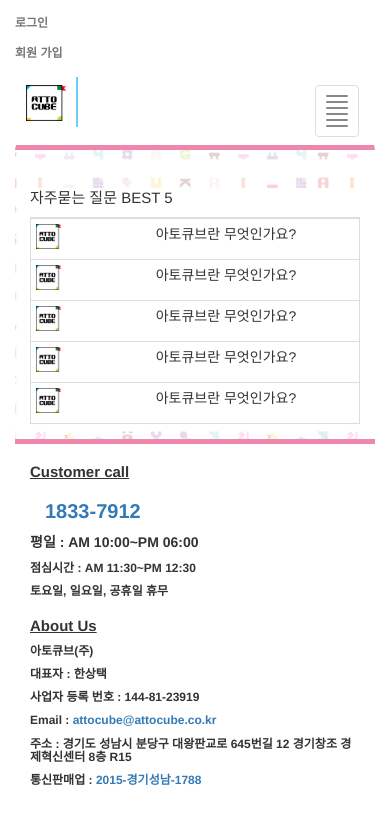
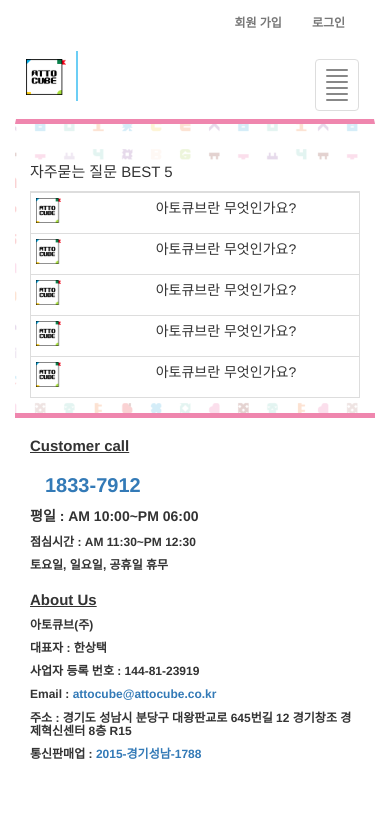
Before and after one commit to leejaengjaeng/Django_atto, a Django app: page /qa/ in a window 390 px wide. Shown: the top 824 px of the page. Run offline with Django 3.2, Linux system fonts and the light colour scheme; some libraries are stand-ins or nearby versions.

Commit message:
fix toolbar mobile view

```diff
--- a/assets/css/custom.css
+++ b/assets/css/custom.css
@@ -22,7 +22,6 @@
 {
     position: relative;
     width:100%;
-    min-height: 20px;
     background-color: rgba(255,255,255,1);
     border-color:rgba(0,0,0,0);
     margin-bottom:0px;
@@ -33,6 +32,15 @@
     padding: 5px 30px 5px 0px;
 }
 
+#top_Toolbar ul
+{
+    float:right;
+}
+
+#top_Toolbar ul li
+{
+    float:right;
+}
 
 /*
     mainContainer
--- a/templates/homepage/attoHome_base.html
+++ b/templates/homepage/attoHome_base.html
@@ -37,7 +37,7 @@
 <!-- 고정 툴바 -->
     <nav id="top_Toolbar" class="navbar navbar-default navbar-fixed-top">
       <div class="container">
-          <ul class="nav navbar-nav navbar-right">
+          <ul class="nav navbar-nav">
               {% if request.session.nav_right %}
               {% for key,value in request.session.nav_right %}
                   <li role="presentation">
```
